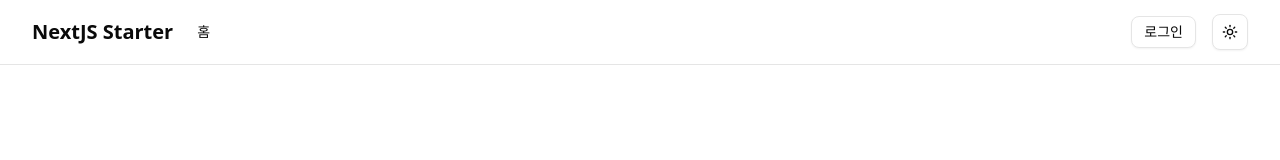
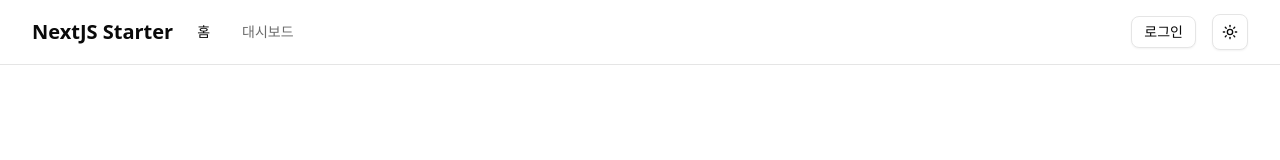
Before and after one commit to yyyuna1111-cloud/claude-nextjs-starters, a Next.js app: page / in a window 1280 px wide. Shown: the top 160 px of the page. Built offline with nearby package versions, Linux system fonts and the light colour scheme.

Commit message:
인프라스트럭처 메뉴탭 및 연결 추가

```diff
--- a/src/components/dashboard/sidebar-nav.tsx
+++ b/src/components/dashboard/sidebar-nav.tsx
@@ -5,7 +5,13 @@
 
 import Link from 'next/link'
 import { usePathname } from 'next/navigation'
-import { LayoutDashboard, Play, Server, FlaskConical } from 'lucide-react'
+import {
+  LayoutDashboard,
+  Play,
+  Server,
+  FlaskConical,
+  Network,
+} from 'lucide-react'
 
 import { cn } from '@/lib/utils'
 
@@ -14,6 +20,7 @@ const navItems = [
   { href: '/dashboard/train', label: 'Train', icon: Play },
   { href: '/dashboard/serving', label: 'Serving', icon: Server },
   { href: '/dashboard/evaluation', label: 'Evaluation', icon: FlaskConical },
+  { href: '/dashboard/infrastructure', label: 'Infrastructure', icon: Network },
 ]
 
 // 사이드바 내부 링크 목록 컴포넌트
--- a/src/components/navigation/main-nav.tsx
+++ b/src/components/navigation/main-nav.tsx
@@ -11,6 +11,7 @@ interface NavItem {
 
 const navItems: NavItem[] = [
   { title: '홈', href: '/' },
+  { title: '대시보드', href: '/dashboard' },
 ]
 
 export function MainNav() {
```
